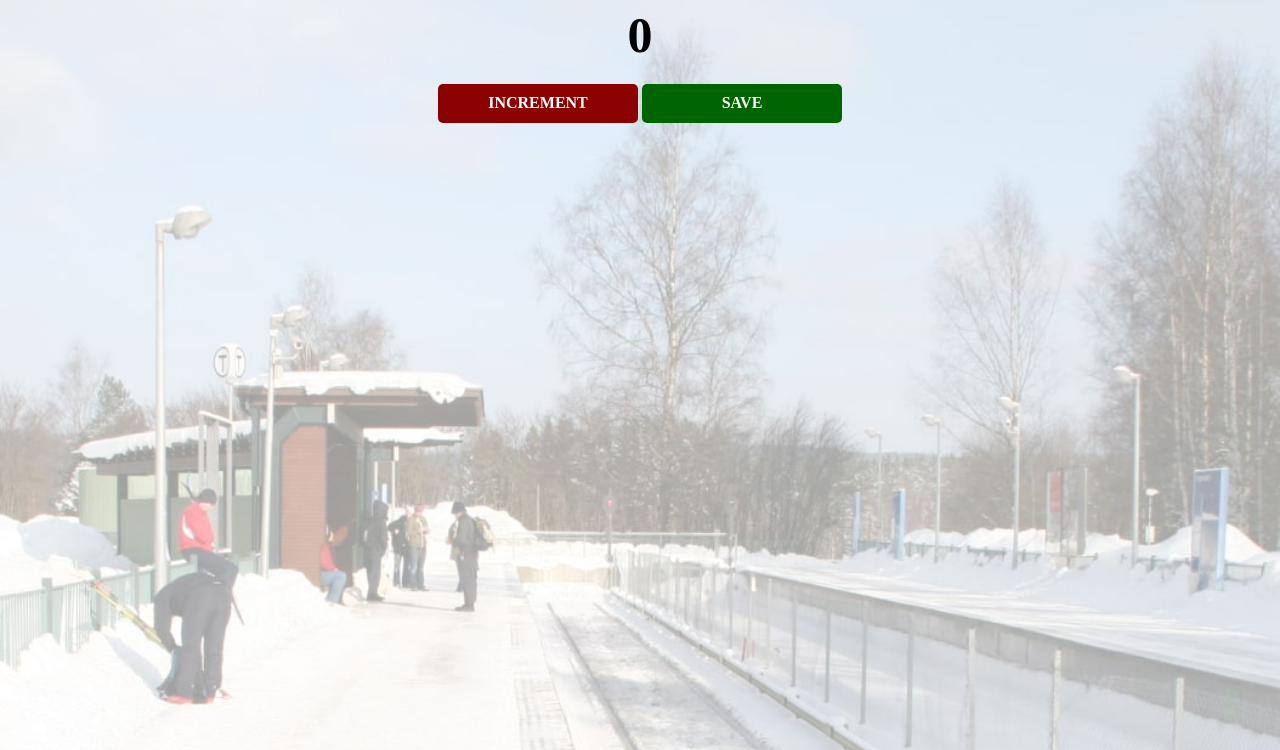
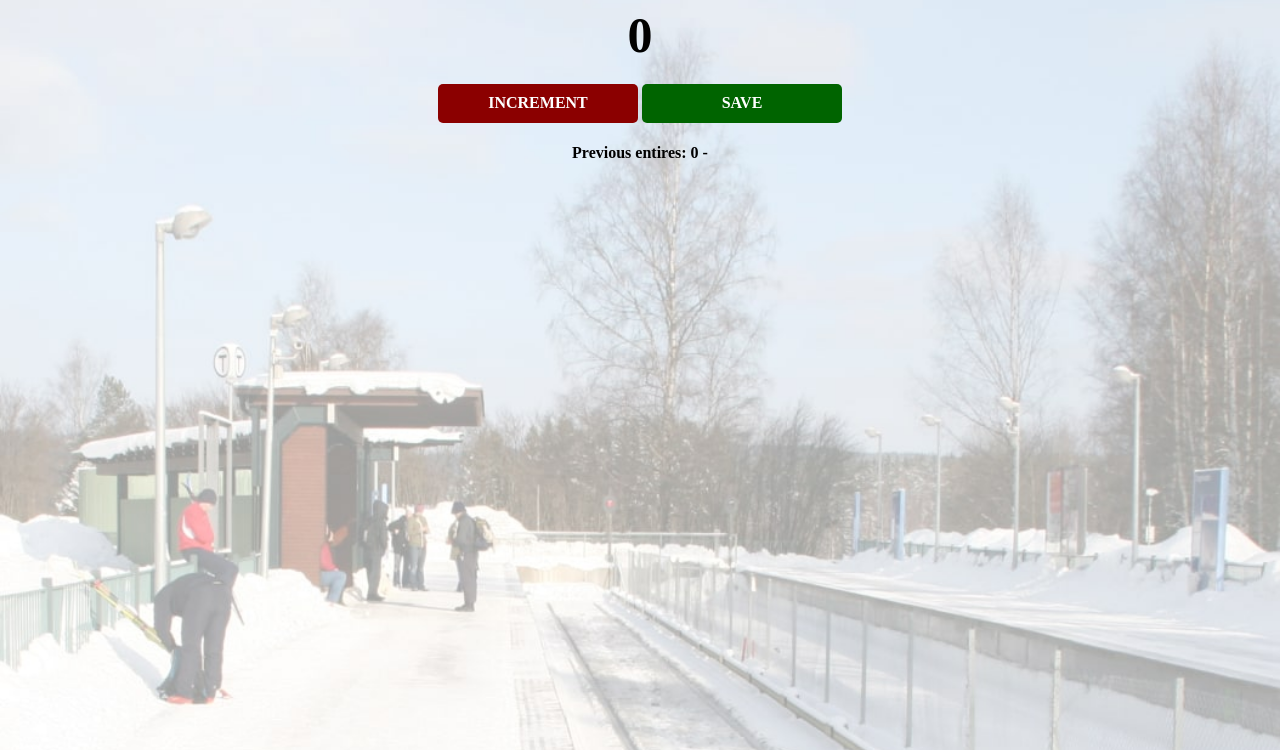
Before and after one commit to Pr0lamer/js-passenger-counter, a plain HTML site: page index.html in a window 1280 px wide. Both pictures are taken after a click on the button "SAVE". Shown: the part 50-800 px from the top of the page. Drawn offline with nearby package versions, Linux system fonts and the light colour scheme.

Commit message:
saved values display

```diff
--- a/index.html
+++ b/index.html
@@ -10,7 +10,7 @@
         <h2 id="count-el">0</h2>
         <button id="increment-btn" onclick="increment()">INCREMENT</button>
         <button id="save-btn" onclick="save()">SAVE</button>
-
+        <p id="save-el">Previous entires: </p>
 
         <script src="index.js"></script>
     </body>
--- a/index.js
+++ b/index.js
@@ -1,4 +1,5 @@
 let count = 0;
+let saveEl = document.getElementById("save-el");
 let countEl = document.getElementById("count-el");
 
 function increment() {
@@ -7,5 +8,7 @@ function increment() {
 }
 
 function save(){
-    console.log(count);
+    let savedValue = " " + count + " - ";
+    saveEl.innerText += savedValue;
+
 }
```
